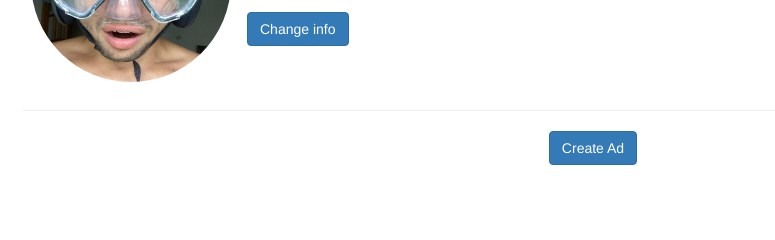
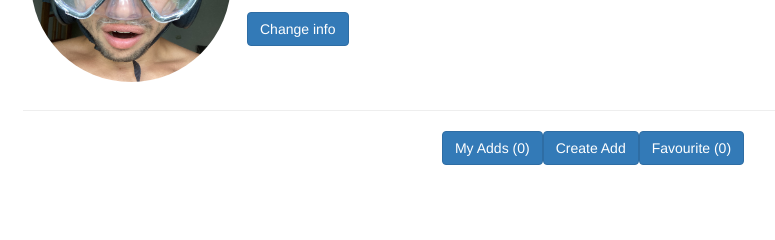
Before and after one commit to evt-pavel/piggy_bank, a Flask app: a page that uses app/auth/templates/profile.html in a window 1280 px wide. Shown: the part 199-439 px from the top of the page, without its empty margins (47-822 px from the left). Run offline with Flask 2, Linux system fonts and the light colour scheme; the visitor is signed in with stand-in values (Sample User, id 1); data comes from the database, SQL or seed files in the repository; both versions use the stored data as it was after the commit; data that the repository does not hold is empty; some libraries are stand-ins or nearby versions.

Commit message:
rework profile function and profile page

```diff
--- a/app/auth/routes.py
+++ b/app/auth/routes.py
@@ -54,8 +54,16 @@ def registration():
 def profile(username):
     user = User.query.filter_by(username=username).first()
     avatar = '/avatars/' + str(user.id) + '.jpg'
-    products = Product.query.filter_by(author=user).all()
-    return render_template('profile.html', user=user, avatar=avatar, products=products)
+    products = []
+    my_len = Product.query.filter_by(author=user).count()
+    fav_len = current_user.favourites.count()
+    if 'my' in request.form:
+        products = Product.query.filter_by(author=user).all()
+    elif 'favourites' in request.form:
+        products = current_user.favourites
+    elif user != current_user:
+        products = Product.query.filter_by(author=user).all()
+    return render_template('profile.html', user=user, avatar=avatar, products=products, my_len=my_len, fav_len=fav_len)
 
 
 @auth.route('/upload', methods=['GET', 'POST'])
--- a/app/auth/templates/profile.html
+++ b/app/auth/templates/profile.html
@@ -11,21 +11,38 @@
         <p>Email: {{ user.email }}</p>
         <p>Phone number: {{ user.phone }}</p>
             {% if user == current_user %}
-        <p><form action="/change_info">
-                <button class="btn btn-primary" type="submit">Change info</button></form></p>
+        <form action="/change_info">
+                <button class="btn btn-primary" type="submit">Change info</button></form>
         {% endif %}
         </td>
     </tr>
 </table>
 
 <hr>
-<div align="center">
-    {% if user == current_user %}
-    <form action="/create_ad" method="GET">
-        <button class="btn btn-primary" type="submit">Create Ad</button>
-    </form>
-    {% endif %}
-</div>
+<table align="center">
+    <tr>
+        {% if user == current_user %}
+        <td>
+            <form action="/profile/{{ user.username }}" method="POST">
+                <button class="btn btn-primary" type="submit" name="my" value="my">My Adds ({{ my_len }})</button>
+            </form>
+        </td>
+        <td>
+            <form action="/create_ad" method="GET">
+                <button class="btn btn-primary" type="submit">Create Add</button>
+            </form>
+        </td>
+        <td>
+            <form action="/profile/{{ user.username }}" method="POST">
+                <button class="btn btn-primary" type="submit" name="favourites" value="favourites">
+                    Favourite ({{ fav_len }})</button>
+            </form>
+        </td>
+    </tr>
+        {% else %}
+            <h3 align="center">Все объявления автора:</h3>
+        {% endif %}
+</table>
 <p></p>
 
 <div align="center">
```
Also changed, not shown: app/auth/templates/product.html (+0 -8 lines), app.db.
